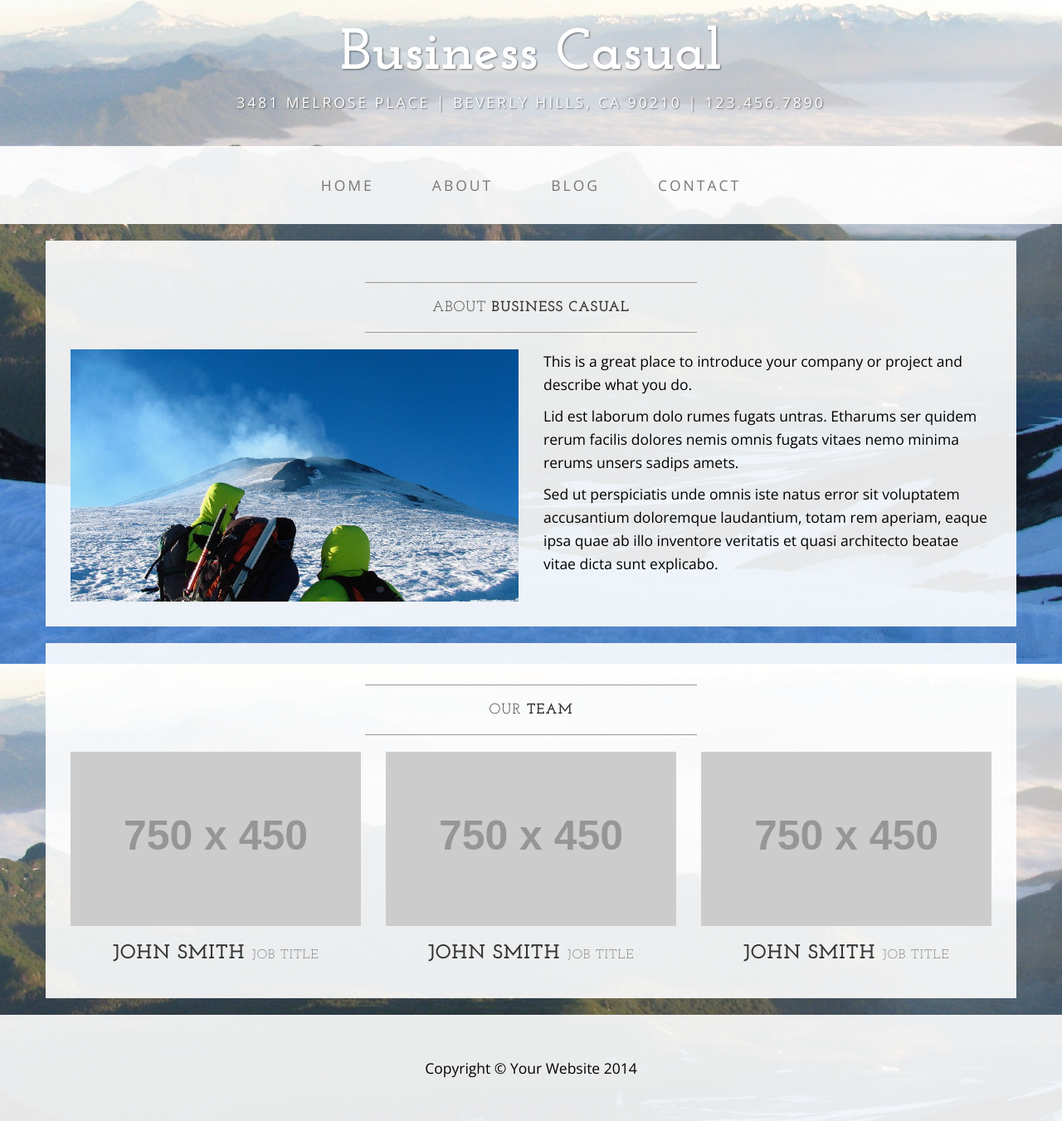
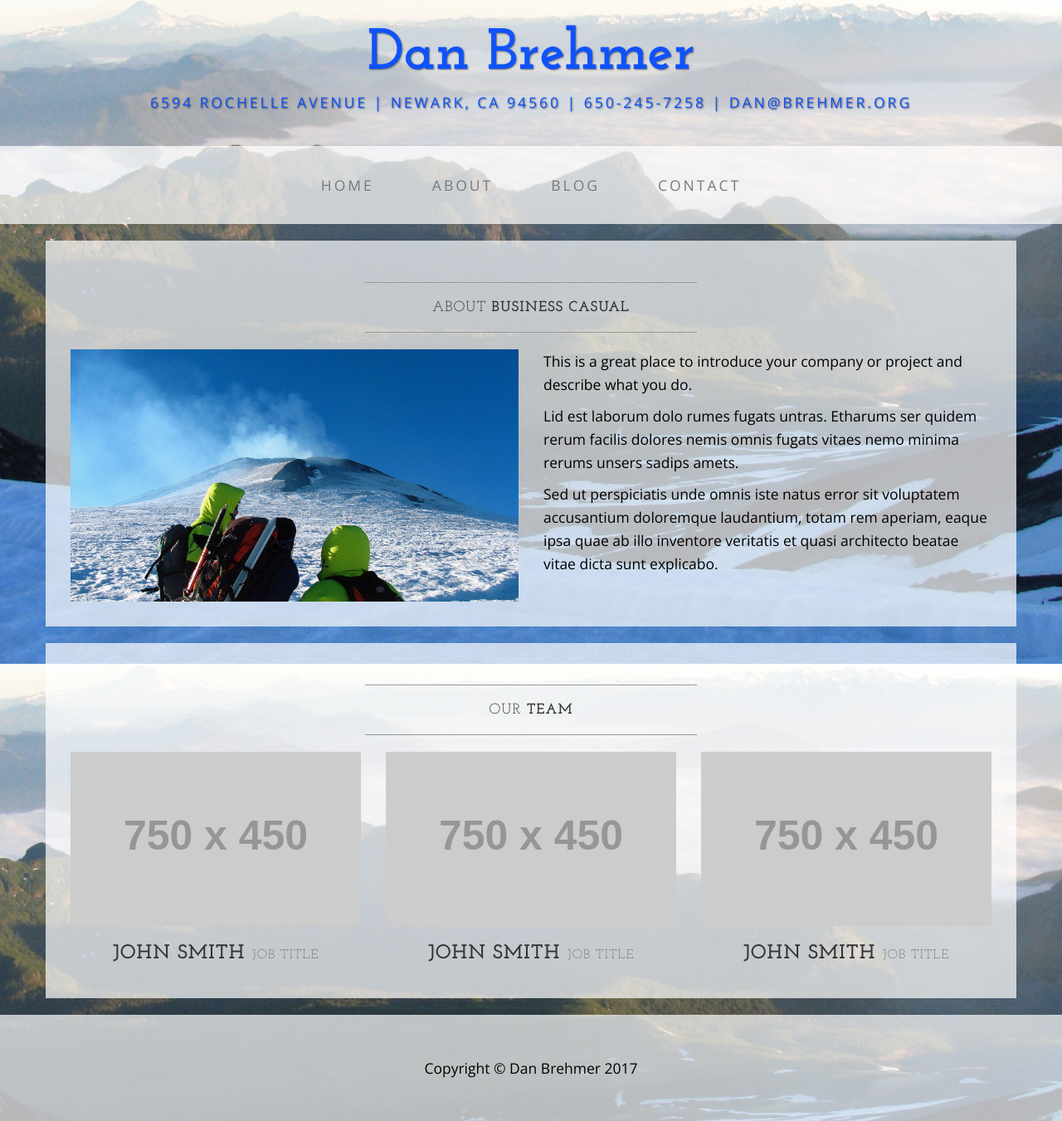
Before and after one commit to dbrehmer/Knowself, a Flask app: page /about2 in a window 1280 px wide. Shown: the whole page at 83% size. Run offline with Flask 2, Linux system fonts and the light colour scheme; grey boxes labelled with a size stand in for pictures from a placeholder-image service; some libraries are stand-ins or nearby versions.

Commit message:
customizing web page

```diff
--- a/code/results.py
+++ b/code/results.py
@@ -14,11 +14,10 @@ from pprint import pprint
 from time import time
 import pickle
 from sklearn.feature_extraction.text import CountVectorizer, TfidfVectorizer, TfidfTransformer
-from sklearn.cross_validation import train_test_split
 from sklearn.ensemble import GradientBoostingClassifier, GradientBoostingRegressor, RandomForestClassifier, RandomForestRegressor
 from sklearn.metrics import mean_squared_error
 from sklearn.pipeline import Pipeline
-from sklearn.grid_search import GridSearchCV
+from sklearn.model_selection import GridSearchCV, train_test_split
 from sklearn.decomposition import TruncatedSVD
 from sklearn.metrics import roc_curve
 
--- a/static/css/business-casual.css
+++ b/static/css/business-casual.css
@@ -81,7 +81,7 @@ hr {
     margin-bottom: 20px;
     padding: 30px 15px;
     background: #fff;
-    background: rgba(255,255,255,0.9);
+    background: rgba(255,255,255,0.7);
 }
 
 .intro-text {
@@ -104,7 +104,7 @@ hr {
 
 footer {
     background: #fff;
-    background: rgba(255,255,255,0.9);
+    background: rgba(255,255,255,0.7);
 }
 
 footer p {
@@ -123,7 +123,7 @@ footer p {
         font-size: 5em;
         font-weight: 700;
         line-height: normal;
-        color: #fff;
+        color: #0f52fc;
     }
 
     .top-divider {
@@ -145,7 +145,7 @@ footer p {
         font-size: 1.25em;
         font-weight: 400;
         letter-spacing: 3px;
-        color: #fff;
+        color: #0f52fc;
     }
 
     .navbar {
@@ -163,7 +163,7 @@ footer p {
     .navbar-default {
         border: none;
         background: #fff;
-        background: rgba(255,255,255,0.9);
+        background: rgba(255,255,255,0.7);
     }
 
     .nav>li>a {
--- a/templates/about2.html
+++ b/templates/about2.html
@@ -1,33 +1,6 @@
-<!DOCTYPE html>
-<html lang="en">
+{% extends "base.html" %}
 
-<head>
-
-    <meta charset="utf-8">
-    <meta http-equiv="X-UA-Compatible" content="IE=edge">
-    <meta name="viewport" content="width=device-width, initial-scale=1">
-    <meta name="description" content="">
-    <meta name="author" content="">
-
-    <title>About - Business Casual - Start Bootstrap Theme</title>
-
-    <!-- Bootstrap Core CSS -->
-    <link href="/static/css/bootstrap.min.css" rel="stylesheet">
-
-    <!-- Custom CSS -->
-    <link href="/static/css/business-casual.css" rel="stylesheet">
-
-    <!-- Fonts -->
-    <link href="https://fonts.googleapis.com/css?family=Open+Sans:300italic,400italic,600italic,700italic,800italic,400,300,600,700,800" rel="stylesheet" type="text/css">
-    <link href="https://fonts.googleapis.com/css?family=Josefin+Slab:100,300,400,600,700,100italic,300italic,400italic,600italic,700italic" rel="stylesheet" type="text/css">
-
-
-</head>
-
-<body>
-
-    <div class="brand">Business Casual</div>
-    <div class="address-bar">3481 Melrose Place | Beverly Hills, CA 90210 | 123.456.7890</div>
+{% block main %}
 
 <!-- Navigation -->
 <nav class="navbar navbar-default" role="navigation">
@@ -41,7 +14,7 @@
                 <span class="icon-bar"></span>
             </button>
             <!-- navbar-brand is hidden on larger screens, but visible when the menu is collapsed -->
-                <a class="navbar-brand" href="index.html">Business Casual</a>
+            <a class="navbar-brand" href="index.html">Dan Brehmer</a>
         </div>
         <!-- Collect the nav links, forms, and other content for toggling -->
         <div class="collapse navbar-collapse" id="bs-example-navbar-collapse-1">
@@ -119,24 +92,4 @@
     </div>
 
 </div>
-    <!-- /.container -->
-
-    <footer>
-        <div class="container">
-            <div class="row">
-                <div class="col-lg-12 text-center">
-                    <p>Copyright &copy; Your Website 2014</p>
-                </div>
-            </div>
-        </div>
-    </footer>
-
-    <!-- jQuery -->
-    <script src="/static/js/jquery.js"></script>
-
-    <!-- Bootstrap Core JavaScript -->
-    <script src="/static/js/bootstrap.min.js"></script>
-
-</body>
-
-</html>
+{% endblock %}
--- a/templates/base.html
+++ b/templates/base.html
@@ -2,30 +2,23 @@
 <html class="no-js" lang="en">
 <head>
   <meta charset="utf-8">
+  <meta http-equiv="X-UA-Compatible" content="IE=edge">
+  <meta name="viewport" content="width=device-width, initial-scale=1.0">
+  <meta name="description" content="Capstone project - 'Knowself' - Author profiling from Twitter posts.">
+  <meta name="author" content="Dan Brehmer">
 
   <title>{% block title %}Knowself{% endblock %}</title>
 
-  <meta name="viewport" content="width=device-width, initial-scale=1.0">
-  <meta name="description" content="">
-  <meta name="author" content="">
   <link rel="shortcut icon" href="/static/favicon.ico">
-
-  <!-- HTML5 shim, for IE 6-8 support of HTML elements -->
-  <!--[if lt IE 9]>
-    <script src="http://html5shim.googlecode.com/svn/trunk/html5.js"></script>
-  <![endif]-->
 
   <link rel="stylesheet" href="/static/css/bootstrap.min.css">
   <link rel="stylesheet" href="/static/css/bootstrap-theme.min.css">
-  <link rel="stylesheet/less" href="/static/css/main.less">
+  <link rel="stylesheet" href="/static/css/business-casual.css">
   {% block css %}{% endblock %}
 
-  <!-- Rather use `less.js` to dynamically compile your `stylesheet/less` files? -->
-  <script src="//cdnjs.cloudflare.com/ajax/libs/less.js/1.4.1/less.min.js"></script>
-  <script>window.less || document.write('<script src="/static/js/less.js">\x3C/script>')</script>
-
-  <!-- Need Modernizr? Uncomment the following script. -->
-  <!-- <script src="/static/js/modernizr.js"></script> -->
+  <!-- Fonts -->
+  <link href="https://fonts.googleapis.com/css?family=Open+Sans:300italic,400italic,600italic,700italic,800italic,400,300,600,700,800" rel="stylesheet" type="text/css">
+  <link href="https://fonts.googleapis.com/css?family=Josefin+Slab:100,300,400,600,700,100italic,300italic,400italic,600italic,700italic" rel="stylesheet" type="text/css">
 
 </head>
 
@@ -54,21 +47,5 @@
   <!-- Additional JavaScript libraries and plugins... -->
   {% block js %}{% endblock %}
 
-
-  <!-- mathiasbynens.be/notes/async-analytics-snippet Change UA-XXXXX-X to be your site's ID -->
-  <script>
-    var _gaq=[['_setAccount','UA-XXXXX-X'],['_trackPageview']];
-    (function(d,t){var g=d.createElement(t),s=d.getElementsByTagName(t)[0];g.async=1;
-    g.src=('https:'==location.protocol?'//ssl':'//www')+'.google-analytics.com/ga.js';
-    s.parentNode.insertBefore(g,s)}(document,'script'));
-  </script>
-
-
-  <!-- Prompt IE < 8 users to install Chrome Frame.  -->
-  <!--[if lt IE 8 ]>
-    <script src="//ajax.googleapis.com/ajax/libs/chrome-frame/1.0.3/CFInstall.min.js"></script>
-    <script>window.attachEvent('onload',function(){CFInstall.check({mode:'overlay'})})</script>
-  <![endif]-->
-
 </body>
 </html>
--- a/templates/footer.html
+++ b/templates/footer.html
@@ -0,0 +1,7 @@
+<div class="container">
+    <div class="row">
+        <div class="col-lg-12 text-center">
+            <p>Copyright &copy; Dan Brehmer 2017</p>
+        </div>
+    </div>
+</div>
--- a/templates/header.html
+++ b/templates/header.html
@@ -0,0 +1,2 @@
+<div class="brand">Dan Brehmer</div>
+<div class="address-bar">6594 Rochelle Avenue | Newark, CA 94560 | 650-245-7258 | dan@brehmer.org</div>
```
Also changed, not shown: 1 other file. Lines whose indentation alone changed are shown as unchanged.
